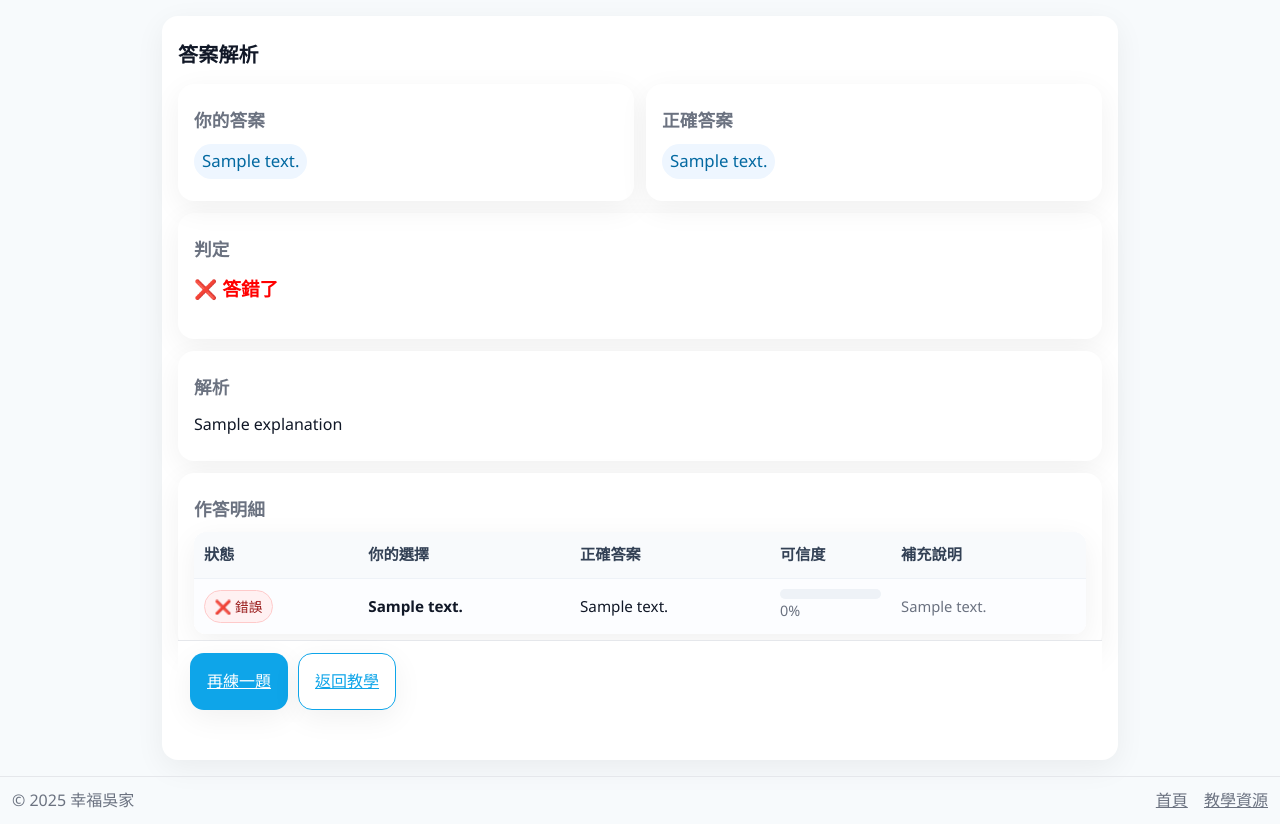
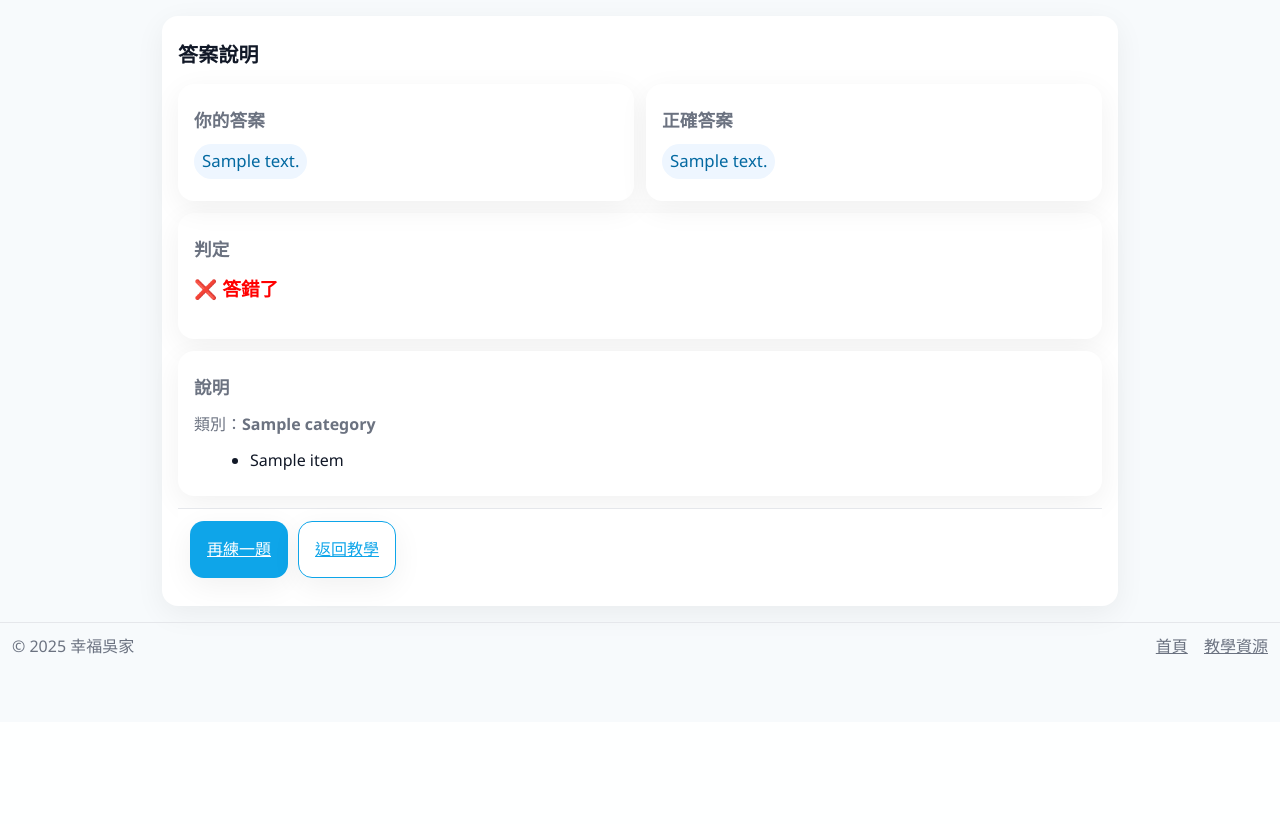
Before and after one commit to yingmaowu/camera_test, a Flask app: template templates/result.html in a window 1280 px wide. Shown: the part 78-902 px from the top of the page. After the commit the page ends 732 px from the top, so only its background shows below. Run offline with Flask 3, Linux system fonts and the light colour scheme; the template is opened without the code that fills it: most values are stand-ins (such as "Sample title", 1, 10 or a date in 2020); some libraries are stand-ins or nearby versions.

Commit message:
Update result.html

```diff
--- a/templates/result.html
+++ b/templates/result.html
@@ -1,8 +1,8 @@
 {% extends "base.html" %}
-{% block title %}答案解析{% endblock %}
+{% block title %}答案說明{% endblock %}
 {% block content %}
 <div class="card">
-  <h1>答案解析</h1>
+  <h1>答案說明</h1>
 
   <div class="grid grid-2" style="margin-top:8px">
     <div class="card">
@@ -22,35 +22,25 @@
     </h3>
   </div>
 
+  <!-- 這一段：把原本「解析」改成「說明」，依題目所在資料夾列出症狀 -->
   <div class="card" style="margin-top:12px">
-    <h2>解析</h2>
-    <p style="margin-top:6px">{{ explanation }}</p>
+    <h2>說明</h2>
+    {% if category %}
+      <p class="muted" style="margin-top:6px">類別：<strong>{{ category }}</strong></p>
+    {% endif %}
+
+    {% if description_items and description_items|length > 0 %}
+      <ul style="margin:8px 0 0 1rem">
+        {% for item in description_items %}
+          <li style="margin:6px 0">{{ item }}</li>
+        {% endfor %}
+      </ul>
+    {% else %}
+      <p class="cell-muted" style="margin-top:6px">
+        尚無對應說明。請在 <code>SYMPTOMS_BY_CATEGORY</code> 增加「{{ category or '類別' }}」的條目。
+      </p>
+    {% endif %}
   </div>
-
-  {% if details %}
-  <div class="card" style="margin-top:12px">
-    <h2>作答明細</h2>
-    <div class="table-wrap" style="margin-top:6px">
-      <table class="table table-striped table-compact">
-        <thead><tr><th class="col-xs">狀態</th><th>你的選擇</th><th>正確答案</th><th>可信度</th><th>補充說明</th></tr></thead>
-        <tbody>
-          {% for row in details %}
-          <tr>
-            <td>{% if row.is_correct %}<span class="pill ok">✅ 正確</span>{% else %}<span class="pill bad">❌ 錯誤</span>{% endif %}</td>
-            <td><strong>{{ row.user_answer }}</strong></td>
-            <td>{{ row.correct_answer }}</td>
-            <td>
-              <div class="bar" style="--w: {{ (row.confidence or 0) * 100 }}%"><i></i></div>
-              <div class="muted" style="font-size:.9rem">{{ ((row.confidence or 0) * 100)|round(0) }}%</div>
-            </td>
-            <td class="cell-muted">{{ row.note or '-' }}</td>
-          </tr>
-          {% endfor %}
-        </tbody>
-      </table>
-    </div>
-  </div>
-  {% endif %}
 
   <div class="sticky-actions btn-group" style="margin-top:12px">
     <a class="btn" href="{{ url_for('quiz') }}">再練一題</a>
```
